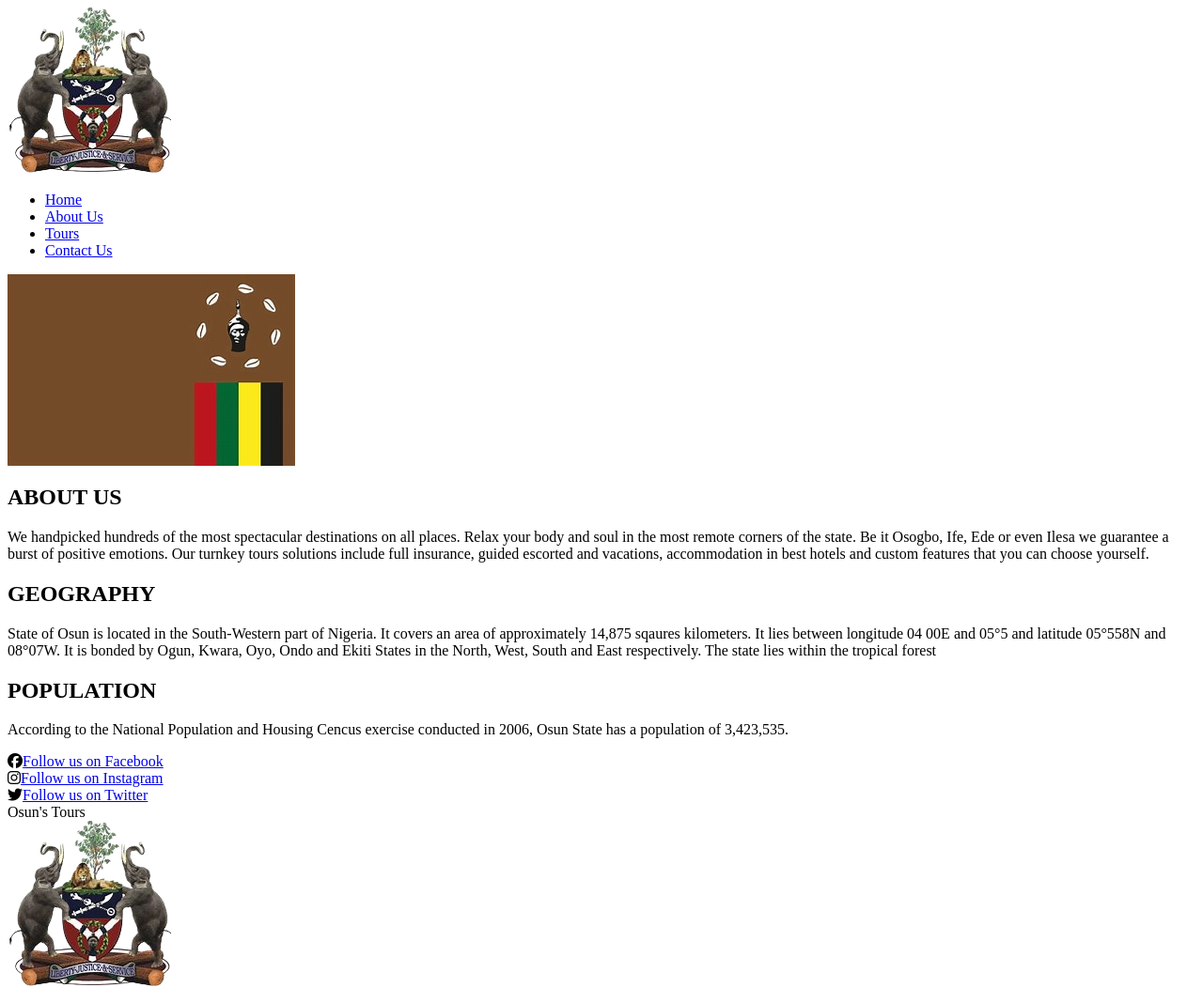
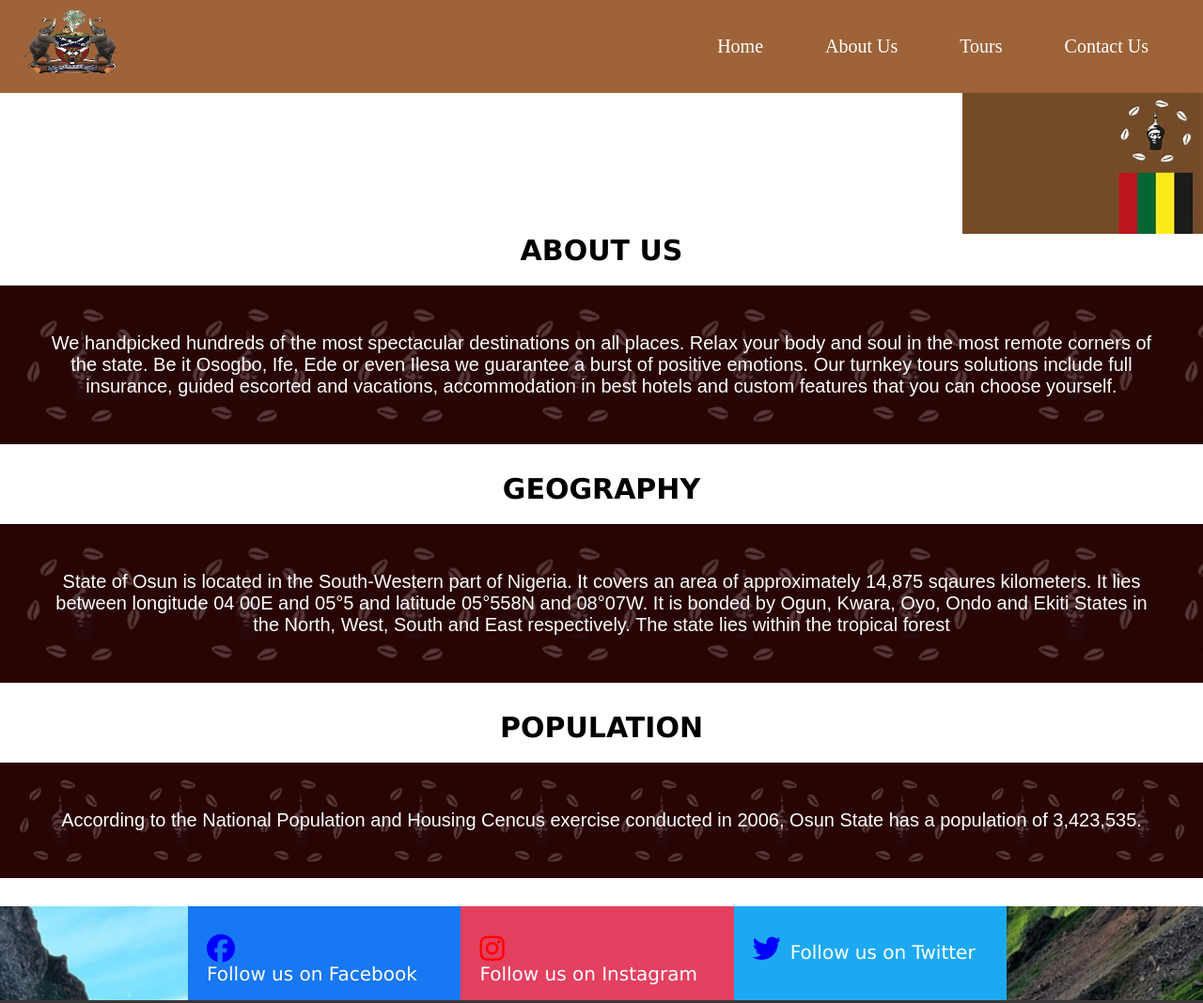
Before and after one commit to damilare-dev/tourism-website, a plain HTML site: page pages/about.html in a window 1280 px wide. Shown: the top 1068 px of the page at 94% size. Drawn offline with Linux system fonts and the light colour scheme.

Commit message:
last commit

```diff
--- a/pages/about.html
+++ b/pages/about.html
@@ -4,9 +4,9 @@
     <meta http-equiv="X-UA-Compatible" content="IE=edge">
     <meta name="viewport" content="width=device-width, initial-scale=1.0">
     <title>ABOUT</title>
-    <link rel="stylesheet" href="../css/about...css">
-    <link rel="stylesheet" href="../css/nav...css">
-    <link rel="stylesheet" href="../css/footer...css">
+    <link rel="stylesheet" href="../css/about.css">
+    <link rel="stylesheet" href="../css/nav.css">
+    <link rel="stylesheet" href="../css/footer.css">
     <link rel="stylesheet" href="https://cdnjs.cloudflare.com/ajax/libs/font-awesome/6.2.1../css/all.min...css" integrity="sha512-MV7K8+y+gLIBoVD59lQIYicR65iaqukzvf/nwasF0nqhPay5w/9lJmVM2hMDcnK1OnMGCdVK+iQrJ7lzPJQd1w==" crossorigin="anonymous" referrerpolicy="no-referrer" />
 </head>
 <body>
```
Also changed, not shown: pages/contact.html (+3 -3 lines), pages/tours.html (+3 -3 lines).
